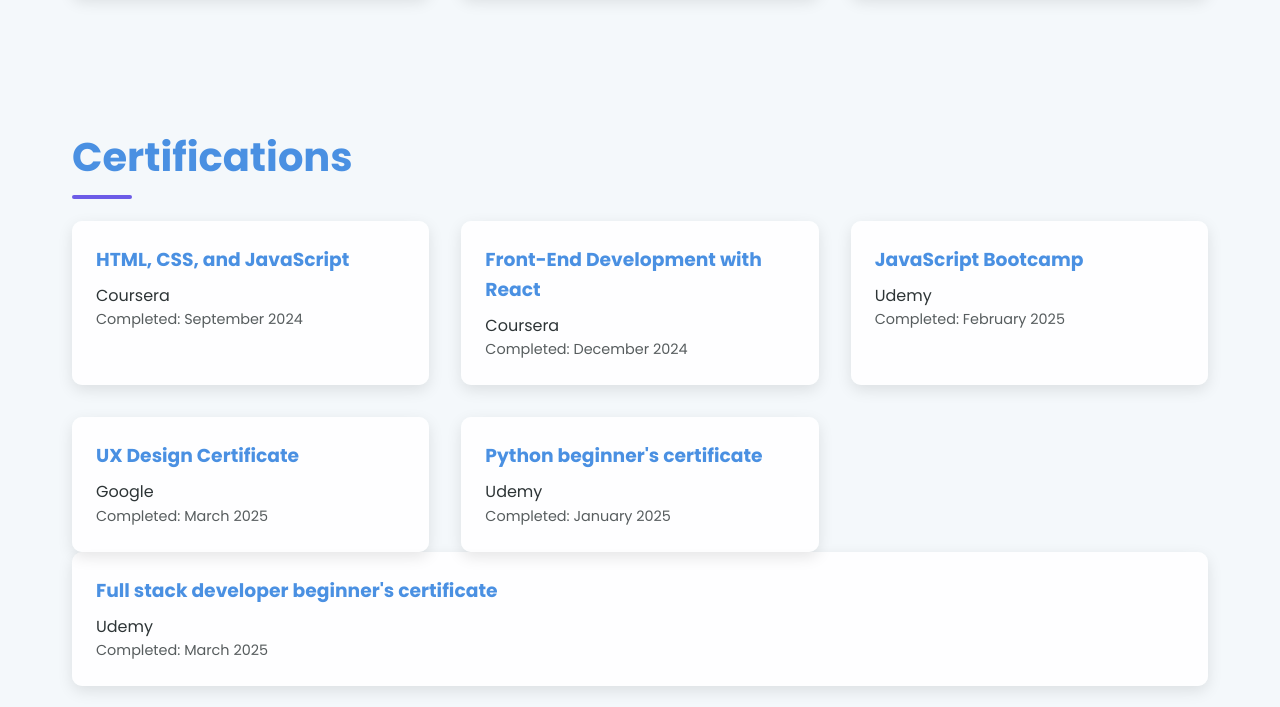
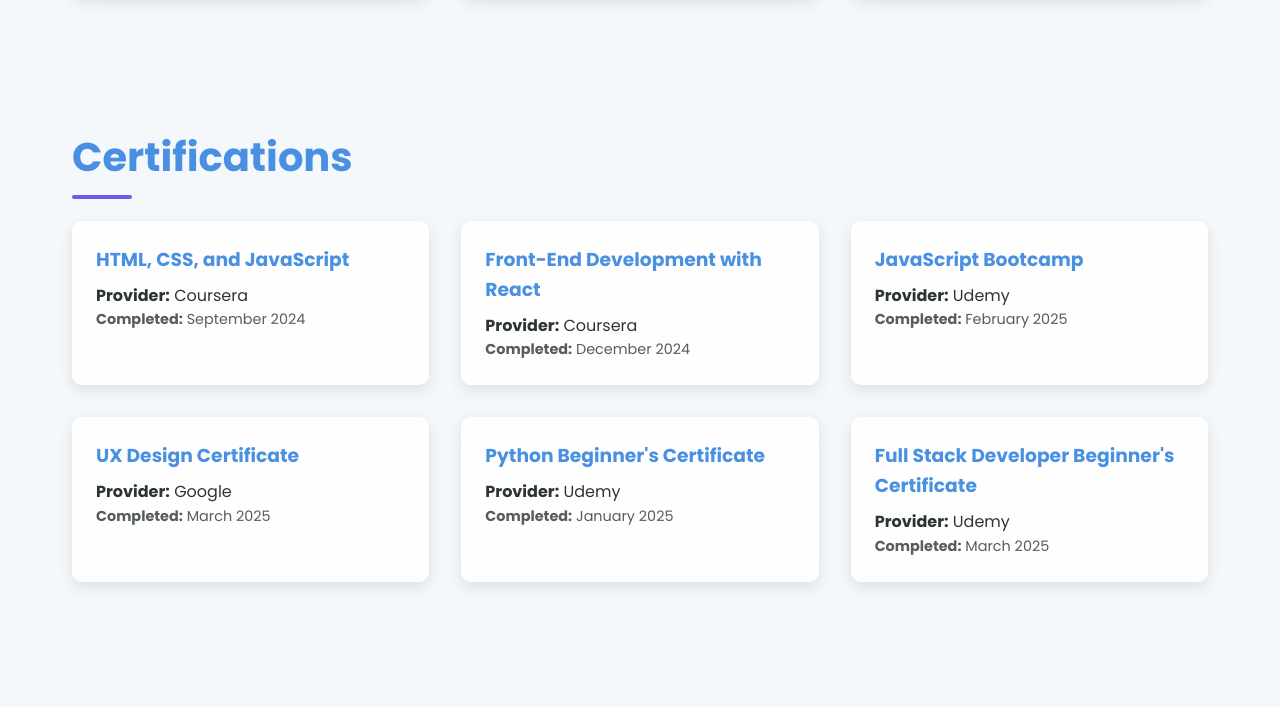
Before and after one commit to aryuchan/porfolio-webpage, a plain HTML site: page index.html in a window 1280 px wide. Shown: the part 1774-2481 px from the top of the page. Drawn offline with nearby package versions, Linux system fonts and the light colour scheme.

Commit message:
index.html

```diff
--- a/index.html
+++ b/index.html
@@ -713,42 +713,50 @@
     </section>
 
     <!-- Certifications Section -->
-    <section id="certifications">
-      <h2>Certifications</h2>
+<section id="certifications" aria-labelledby="certifications-heading">
+  <h2 id="certifications-heading">Certifications</h2>
+
   <div class="certs-container">
-        <div class="cert-card">
+
+    <article class="cert-card">
       <h3>HTML, CSS, and JavaScript</h3>
-          <p>Coursera</p>
-          <p class="cert-date">Completed: September 2024</p>
-        </div>
-        <div class="cert-card">
+      <p><strong>Provider:</strong> Coursera</p>
+      <p class="cert-date"><strong>Completed:</strong> September 2024</p>
+    </article>
+
+    <article class="cert-card">
       <h3>Front-End Development with React</h3>
-          <p>Coursera</p>
-          <p class="cert-date">Completed: December 2024</p>
-        </div>
-        <div class="cert-card">
+      <p><strong>Provider:</strong> Coursera</p>
+      <p class="cert-date"><strong>Completed:</strong> December 2024</p>
+    </article>
+
+    <article class="cert-card">
       <h3>JavaScript Bootcamp</h3>
-          <p>Udemy</p>
-          <p class="cert-date">Completed: February 2025</p>
-        </div>
-        <div class="cert-card">
+      <p><strong>Provider:</strong> Udemy</p>
+      <p class="cert-date"><strong>Completed:</strong> February 2025</p>
+    </article>
+
+    <article class="cert-card">
       <h3>UX Design Certificate</h3>
-          <p>Google</p>
-          <p class="cert-date">Completed: March 2025</p>
-        </div>
-        <div class="cert-card">
-          <h3>Python beginner's certificate</h3>
-          <p>Udemy</p>
-          <p class="cert-date">Completed: January 2025</p>
-        </div>
-        </div>
-        <div class="cert-card">
-          <h3>Full stack developer beginner's certificate</h3>
-          <p>Udemy</p>
-          <p class="cert-date">Completed: March 2025</p>
-        </div>
+      <p><strong>Provider:</strong> Google</p>
+      <p class="cert-date"><strong>Completed:</strong> March 2025</p>
+    </article>
+
+    <article class="cert-card">
+      <h3>Python Beginner's Certificate</h3>
+      <p><strong>Provider:</strong> Udemy</p>
+      <p class="cert-date"><strong>Completed:</strong> January 2025</p>
+    </article>
+
+    <article class="cert-card">
+      <h3>Full Stack Developer Beginner's Certificate</h3>
+      <p><strong>Provider:</strong> Udemy</p>
+      <p class="cert-date"><strong>Completed:</strong> March 2025</p>
+    </article>
+
   </div>
 </section>
+
 
     <!-- Contact Section -->
     <section id="contact">
@@ -794,9 +802,10 @@
   </footer>
 
  <!-- Back to Top Button -->
-  <a href="#top" class="back-to-top" id="backToTop" aria-label="Back to top">
-    <i class="fas fa-arrow-up"></i>
-  </a>
+<button id="backToTop" class="back-to-top" aria-label="Back to top" title="Back to top">
+  <i class="fas fa-arrow-up" aria-hidden="true"></i>
+</button>
+
 
   <!-- JavaScript -->
   <script>
@@ -844,15 +853,31 @@
     // Back to Top Button
 function initBackToTop() {
   const backToTop = document.getElementById("backToTop");
+  if (!backToTop) return;
 
+  // Toggle visibility efficiently
+  const toggleVisibility = () => {
+    backToTop.classList.toggle("visible", window.scrollY > 300);
+  };
+
+  // Smooth scroll on click
+  backToTop.addEventListener("click", () => {
+    window.scrollTo({ top: 0, behavior: "smooth" });
+  });
+
+  // Use requestAnimationFrame for scroll performance
+  let ticking = false;
   window.addEventListener("scroll", () => {
-        if (window.pageYOffset > 300) {
-          backToTop.classList.add("visible");
-        } else {
-          backToTop.classList.remove("visible");
+    if (!ticking) {
+      requestAnimationFrame(() => {
+        toggleVisibility();
+        ticking = false;
+      });
+      ticking = true;
     }
   });
 }
+
 
     // Smooth Scrolling for Navigation
     function initSmoothScrolling() {
```
Lines whose indentation alone changed are shown as unchanged.
